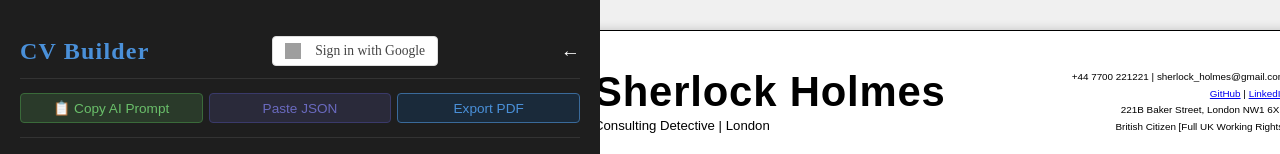
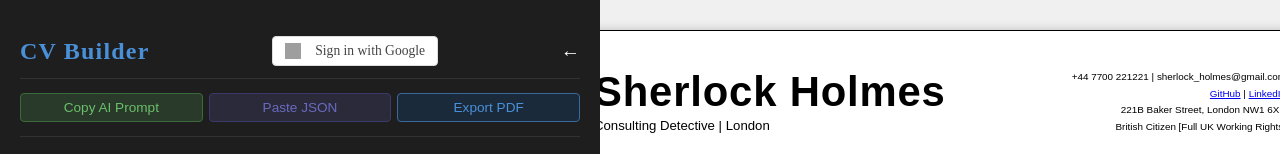
Before and after one commit to llani-rainey/odin_cv_generator, a React (Vite) app: page / in a window 1280 px wide. Shown: the top 154 px of the page. Built offline with nearby package versions, Linux system fonts and the light colour scheme; no server answers; grey boxes are pictures that could not be loaded.

Commit message:
Fix JWTAuthentication to cv_api/views

```diff
--- a/src/App.jsx
+++ b/src/App.jsx
@@ -897,7 +897,7 @@ Now please map my CV content to this structure. Here is my CV:`
                                 onClick={handleCopyPrompt}
                                 title="Copies a prompt to your clipboard. Paste it into Claude or ChatGPT or your AI of choice along with your existing CV to generate importable JSON then click Paste JSON to autopopulate the template."
                             >
-                                📋 Copy AI Prompt
+                                Copy AI Prompt
                             </button>
                             <button
                                 className="btn-import-toggle"
```
Also changed, not shown: .claude/settings.local.json (added), 1 other file (tests, documents, lock files or other folders).
